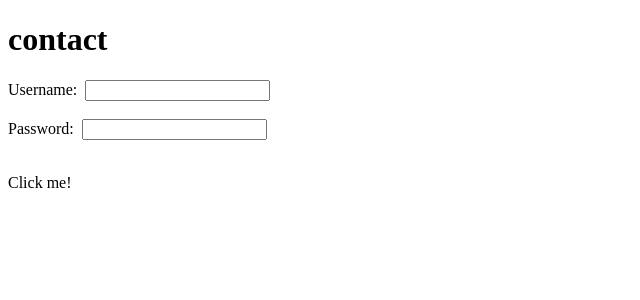
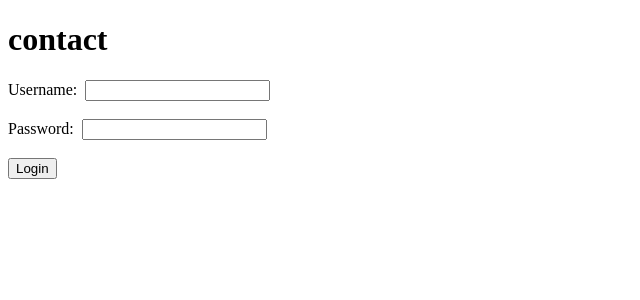
Before and after one commit to leutbounpaseuth/angular, an Angular app in the folder contact/: page / in a window 1280 px wide. Shown: the top 300 px of the page, without its empty margins (0-640 px from the left). Built offline with nearby package versions, Linux system fonts and the light colour scheme.

Commit message:
add button

```diff
--- a/contact/src/app/login/login.component.html
+++ b/contact/src/app/login/login.component.html
@@ -2,4 +2,4 @@
 <input type="text" id="username" name="username" (blur)="onBlurUsername($event)"><br><br>
 <label for="password">Password:</label>&nbsp;
 <input type="password" id="password" name="password" (blur)="onBlurPassword($event)"><br><br>
-<p (click)="loginClick()">Click me!</p>
+<button type="button" (click)="loginClick()">Login</button>
```
